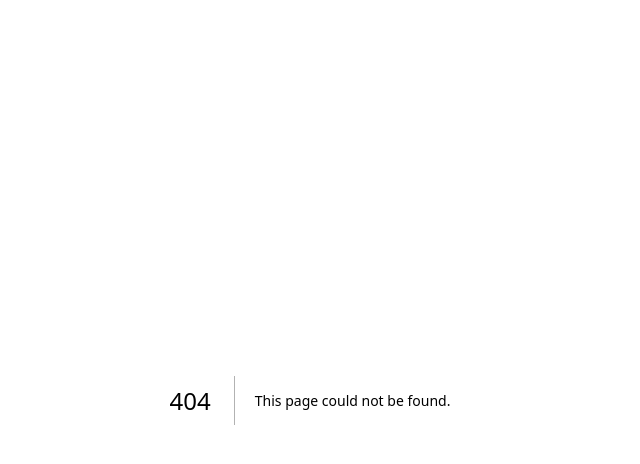
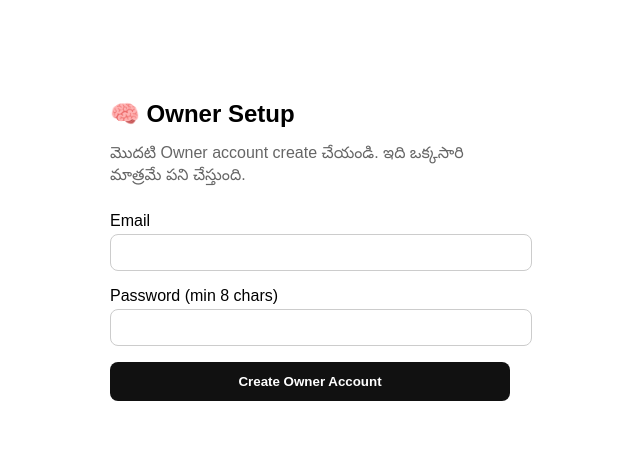
Before and after one commit to 123chintu963chintu-pixel/Brain-Hunt-Telugu-Ai-Studio, a Next.js app: page /setup in a window 1280 px wide. Before the commit this address had no page. Shown: the top 464 px of the page, without its empty margins (330-970 px from the left). Built offline with nearby package versions, Linux system fonts and the light colour scheme.

Commit message:
Create page.tsx

```diff
--- /dev/null
+++ b/app/(dashboard)/setup/page.tsx
@@ -0,0 +1,82 @@
+"use client";
+
+import { useState } from "react";
+import { useRouter } from "next/navigation";
+
+export default function SetupPage() {
+  const router = useRouter();
+  const [email, setEmail] = useState("");
+  const [password, setPassword] = useState("");
+  const [error, setError] = useState<string | null>(null);
+  const [loading, setLoading] = useState(false);
+
+  async function handleSubmit(e: React.FormEvent) {
+    e.preventDefault();
+    setError(null);
+    setLoading(true);
+
+    const res = await fetch("/api/auth/setup", {
+      method: "POST",
+      headers: { "Content-Type": "application/json" },
+      body: JSON.stringify({ email, password }),
+    });
+
+    const data = await res.json();
+    setLoading(false);
+
+    if (!res.ok) {
+      setError(typeof data.error === "string" ? data.error : "Setup failed.");
+      return;
+    }
+
+    router.push("/dashboard");
+  }
+
+  return (
+    <main style={{ maxWidth: 400, margin: "60px auto", padding: 24, fontFamily: "sans-serif" }}>
+      <h1 style={{ fontSize: 24, fontWeight: 700, marginBottom: 8 }}>🧠 Owner Setup</h1>
+      <p style={{ color: "#666", marginBottom: 24 }}>
+        మొదటి Owner account create చేయండి. ఇది ఒక్కసారి మాత్రమే పని చేస్తుంది.
+      </p>
+
+      <form onSubmit={handleSubmit}>
+        <label style={{ display: "block", marginBottom: 4 }}>Email</label>
+        <input
+          type="email"
+          required
+          value={email}
+          onChange={(e) => setEmail(e.target.value)}
+          style={{ width: "100%", padding: 10, marginBottom: 16, borderRadius: 8, border: "1px solid #ccc" }}
+        />
+
+        <label style={{ display: "block", marginBottom: 4 }}>Password (min 8 chars)</label>
+        <input
+          type="password"
+          required
+          minLength={8}
+          value={password}
+          onChange={(e) => setPassword(e.target.value)}
+          style={{ width: "100%", padding: 10, marginBottom: 16, borderRadius: 8, border: "1px solid #ccc" }}
+        />
+
+        {error && <p style={{ color: "crimson", marginBottom: 16 }}>{error}</p>}
+
+        <button
+          type="submit"
+          disabled={loading}
+          style={{
+            width: "100%",
+            padding: 12,
+            borderRadius: 8,
+            border: "none",
+            background: "#111",
+            color: "#fff",
+            fontWeight: 600,
+          }}
+        >
+          {loading ? "Creating..." : "Create Owner Account"}
+        </button>
+      </form>
+    </main>
+  );
+}
```
